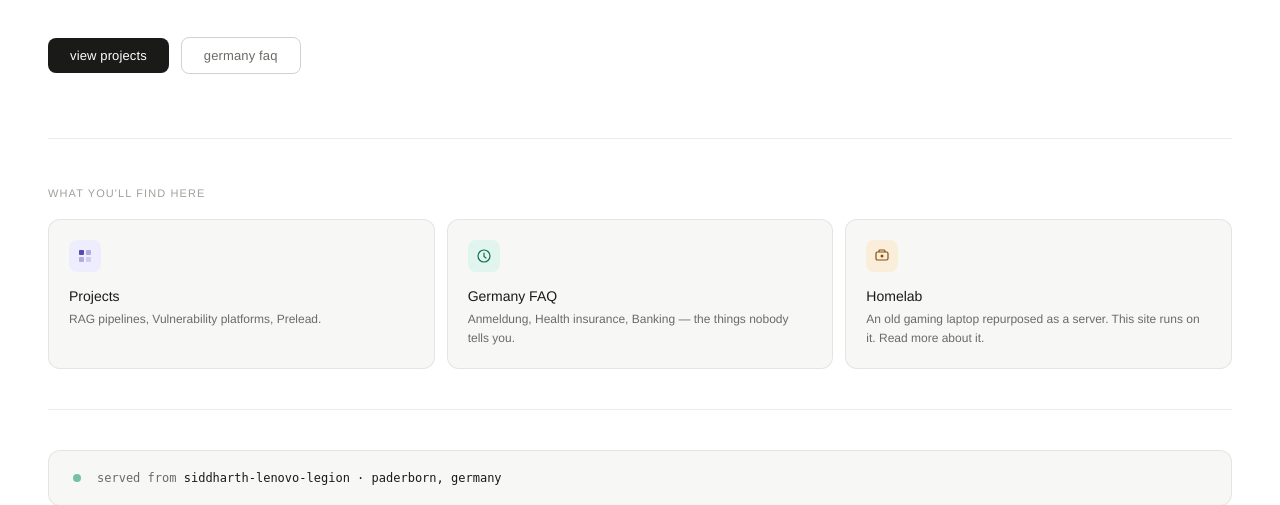
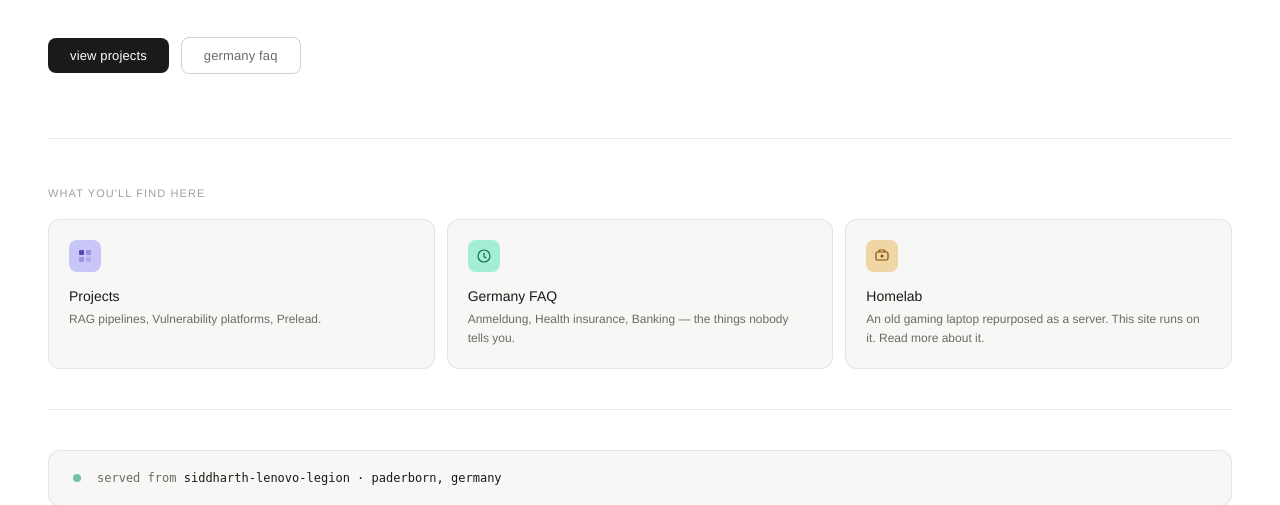
Before and after one commit to 21Siddy/portfolio-app, a Django app: page / in a window 1280 px wide. Shown: the part 433-938 px from the top of the page. Run offline with Django 5.2, Linux system fonts and the light colour scheme.

```diff
--- a/pfapp/static/css/styles.css
+++ b/pfapp/static/css/styles.css
@@ -164,9 +164,9 @@ body {
   align-items: center;
   justify-content: center;
 }
-.card-icon.purple { background: #EEEDFE; }
-.card-icon.teal { background: #E1F5EE; }
-.card-icon.amber { background: #FAEEDA; }
+.card-icon.purple { background: #c8c5f9; }
+.card-icon.teal { background: #a3eed4; }
+.card-icon.amber { background: #f0d5a5; }
 .card-title {
   font-size: 14px;
   font-weight: 500;
```
